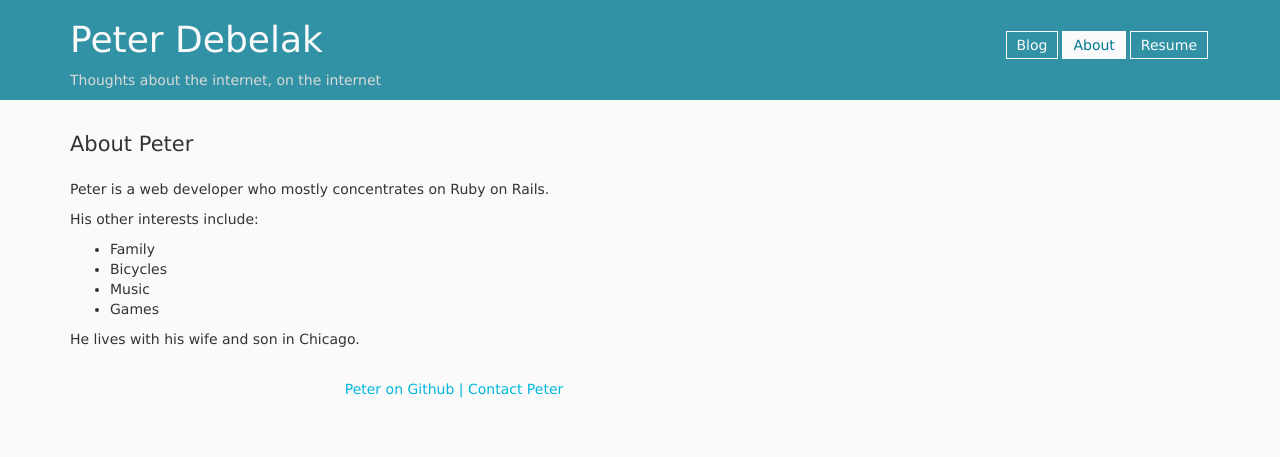
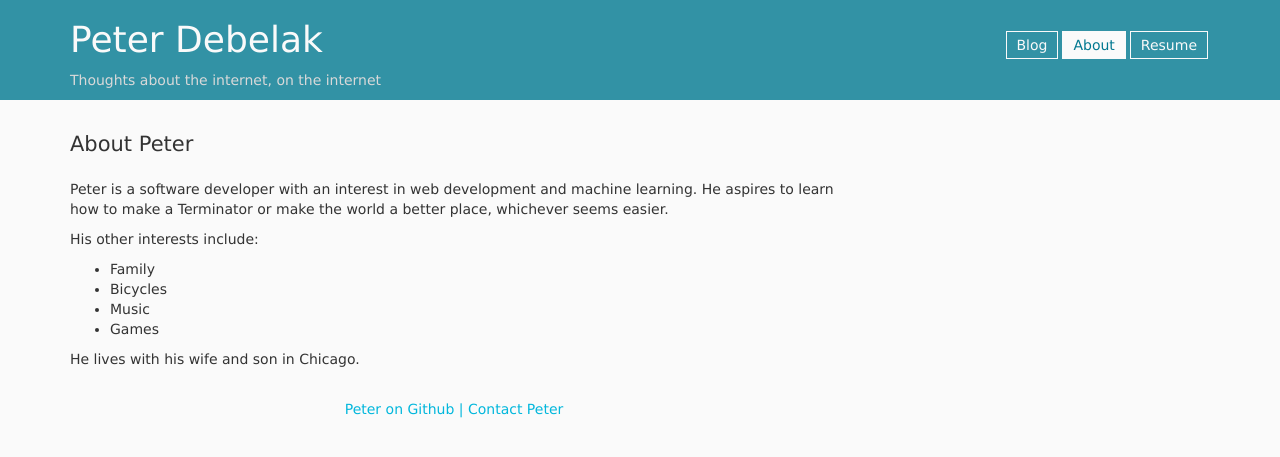
Before and after one commit to pdebelak/peterdebelak.com, a Jekyll site: the page built from about/index.md, in a window 1280 px wide. Shown: the top 457 px of the page. Built offline with Jekyll 4.4.1, drawn with Linux system fonts in a browser that asks for light colours; comment, search, counter and statistics services are not loaded.

Commit message:
Update about page blurb

```diff
--- a/about/index.md
+++ b/about/index.md
@@ -7,7 +7,9 @@ description: Everything you always wanted to know about Peter Debelak
 
 <h1 class="lead">About Peter</h1>
 
-Peter is a web developer who mostly concentrates on Ruby on Rails.
+Peter is a software developer with an interest in web development and machine
+learning. He aspires to learn how to make a Terminator or make the world a
+better place, whichever seems easier.
 
 His other interests include:
 
```
